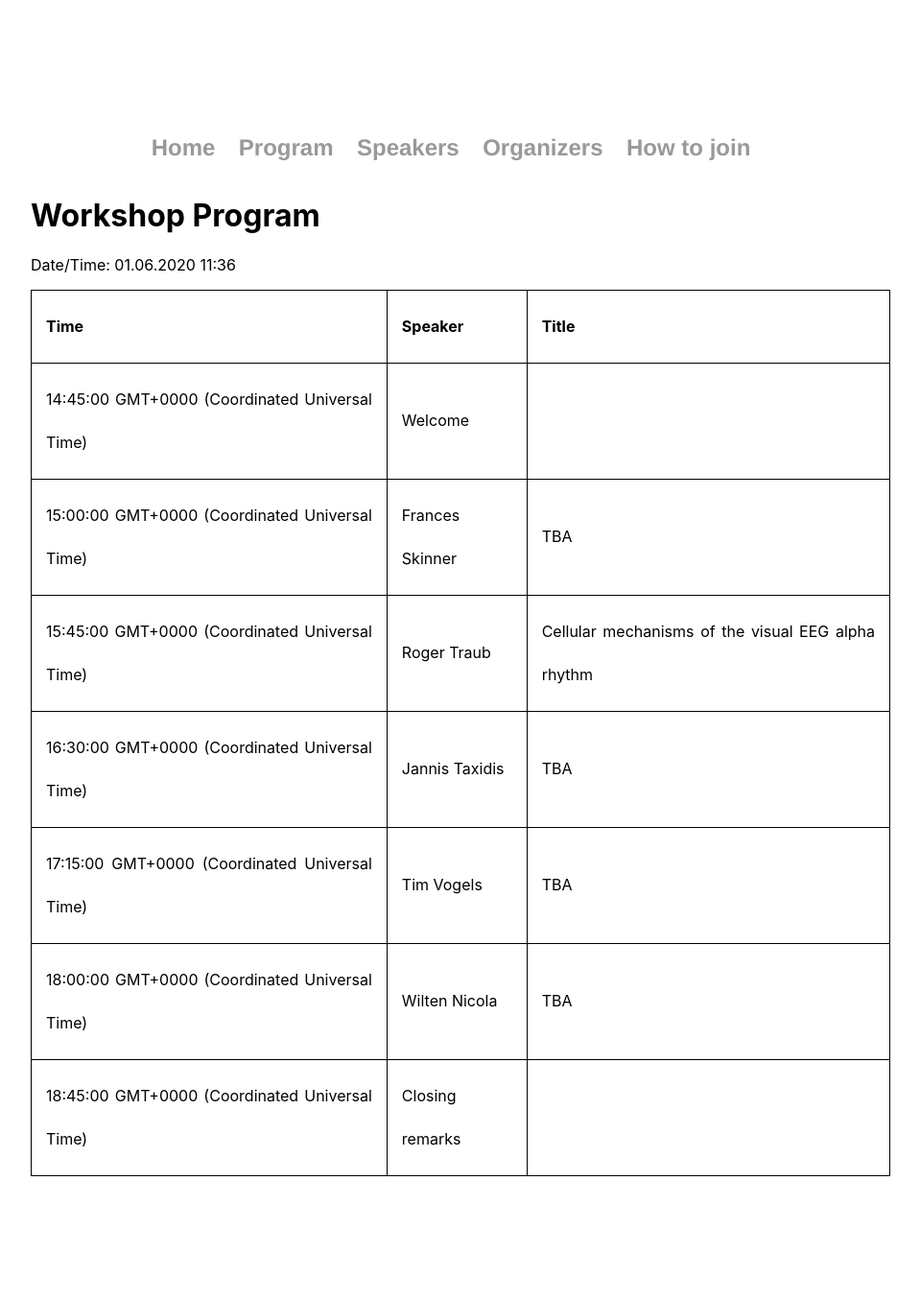
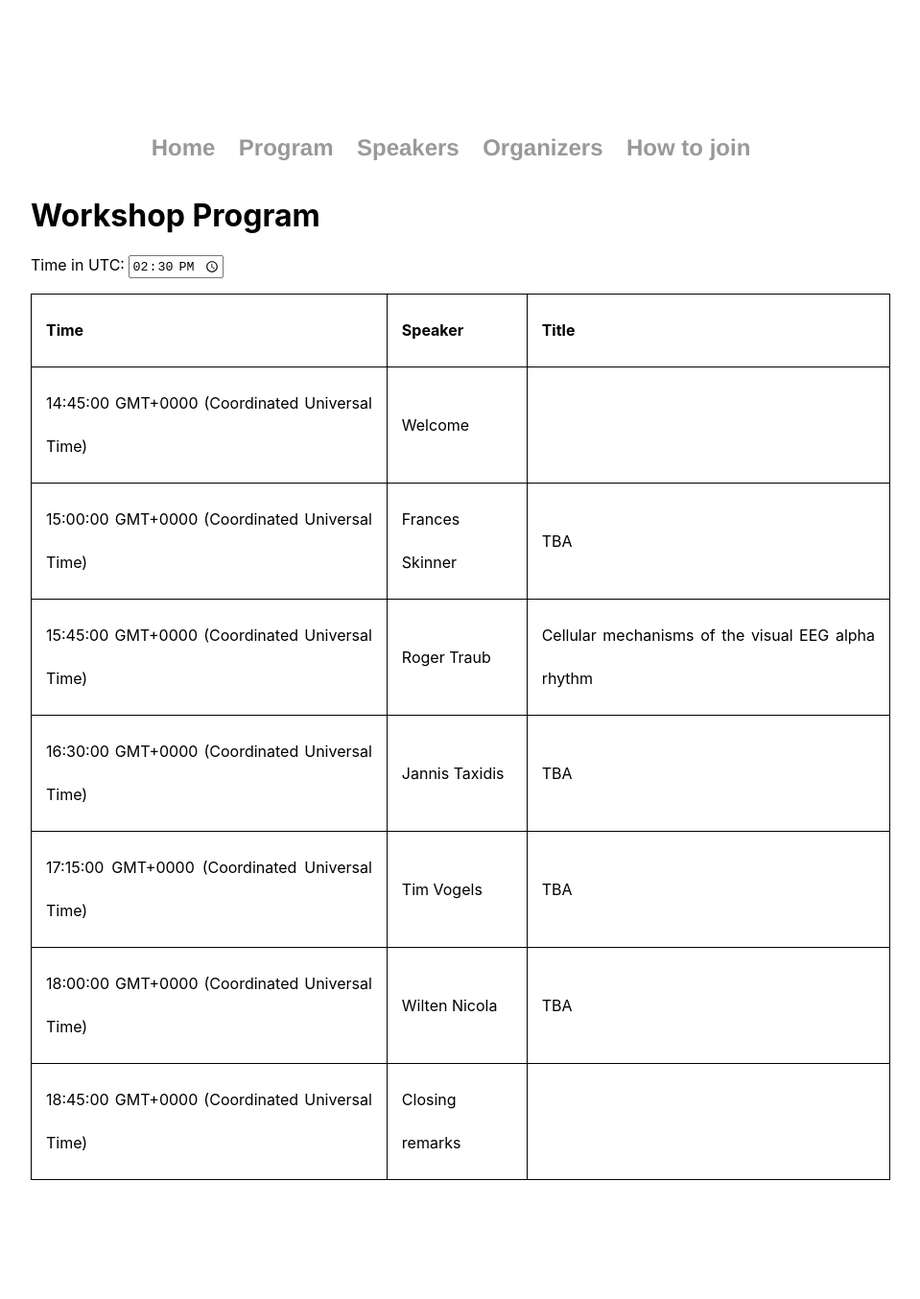
Before and after one commit to spirosChv/ocns2021interneurons, a Jekyll site: the page built from program/index.html, in a window 1280 px wide. Shown: the whole page at 96% size, without its empty margins (160-1119 px from the left). Built offline with Jekyll 4.4.1, drawn with Linux system fonts in a browser that asks for light colours.

Commit message:
Update index.html

```diff
--- a/program/index.html
+++ b/program/index.html
@@ -20,13 +20,10 @@ title: Workshop Program
 
     <h1> Workshop Program</h1>
 
-<p>Date/Time: <span id="datetime"></span></p>
+<label for="input-time">Time in UTC: </label>
+<input value="14:30" type="time" id="input-time">
 
-<script>
-var dt = new Date();
-document.getElementById("datetime").innerHTML = (("0"+dt.getDate()).slice(-2)) +"."+ (("0"+(dt.getMonth()+1)).slice(-2)) +"."+ (dt.getFullYear()) +" "+ (("0"+dt.getHours()).slice(-2)) +":"+ (("0"+dt.getMinutes()).slice(-2));
-</script>
-
+<p id="local"></p>
 
   <table style="width:100%; font-size:16px; line-height:45px">
   <tr>
```
